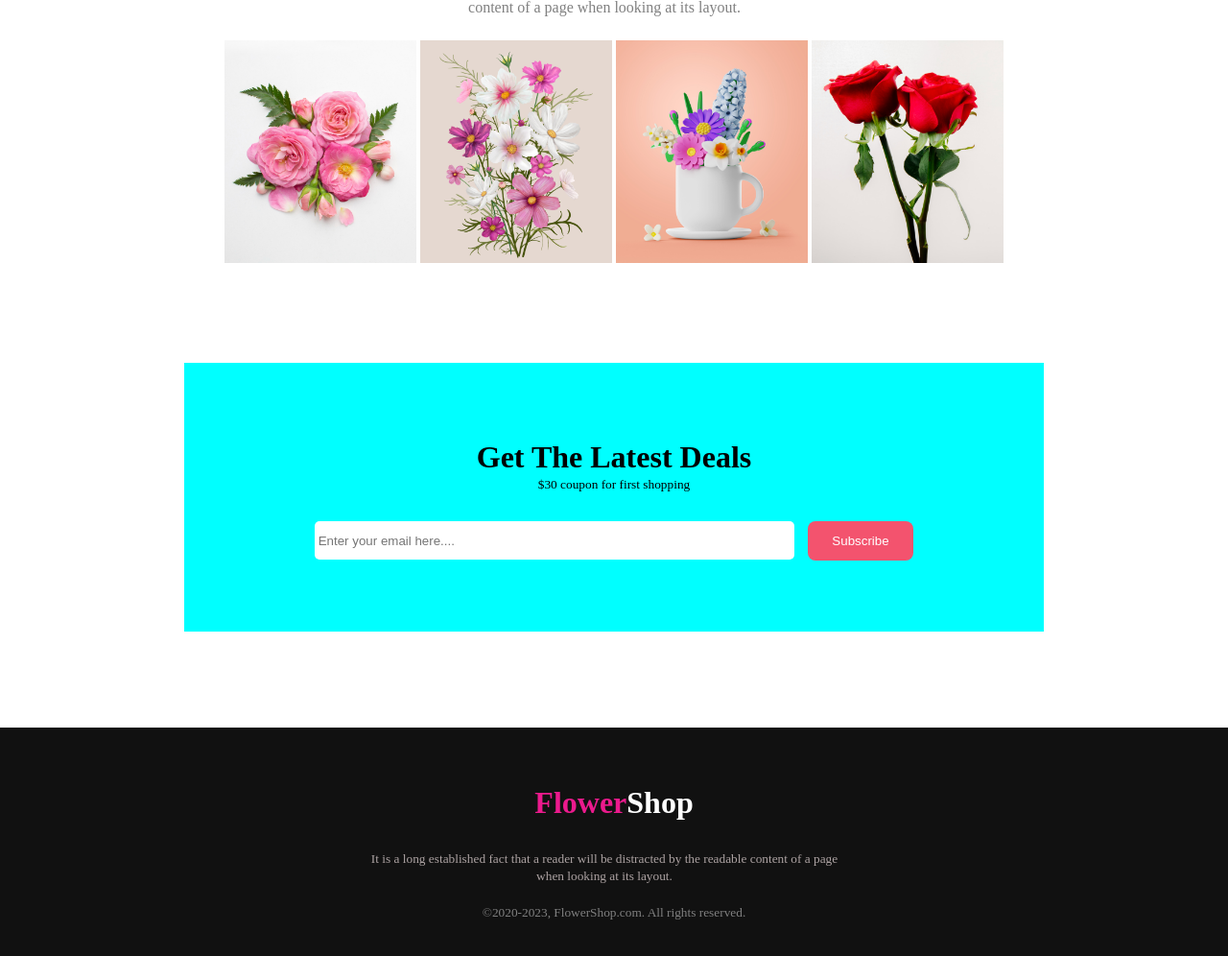
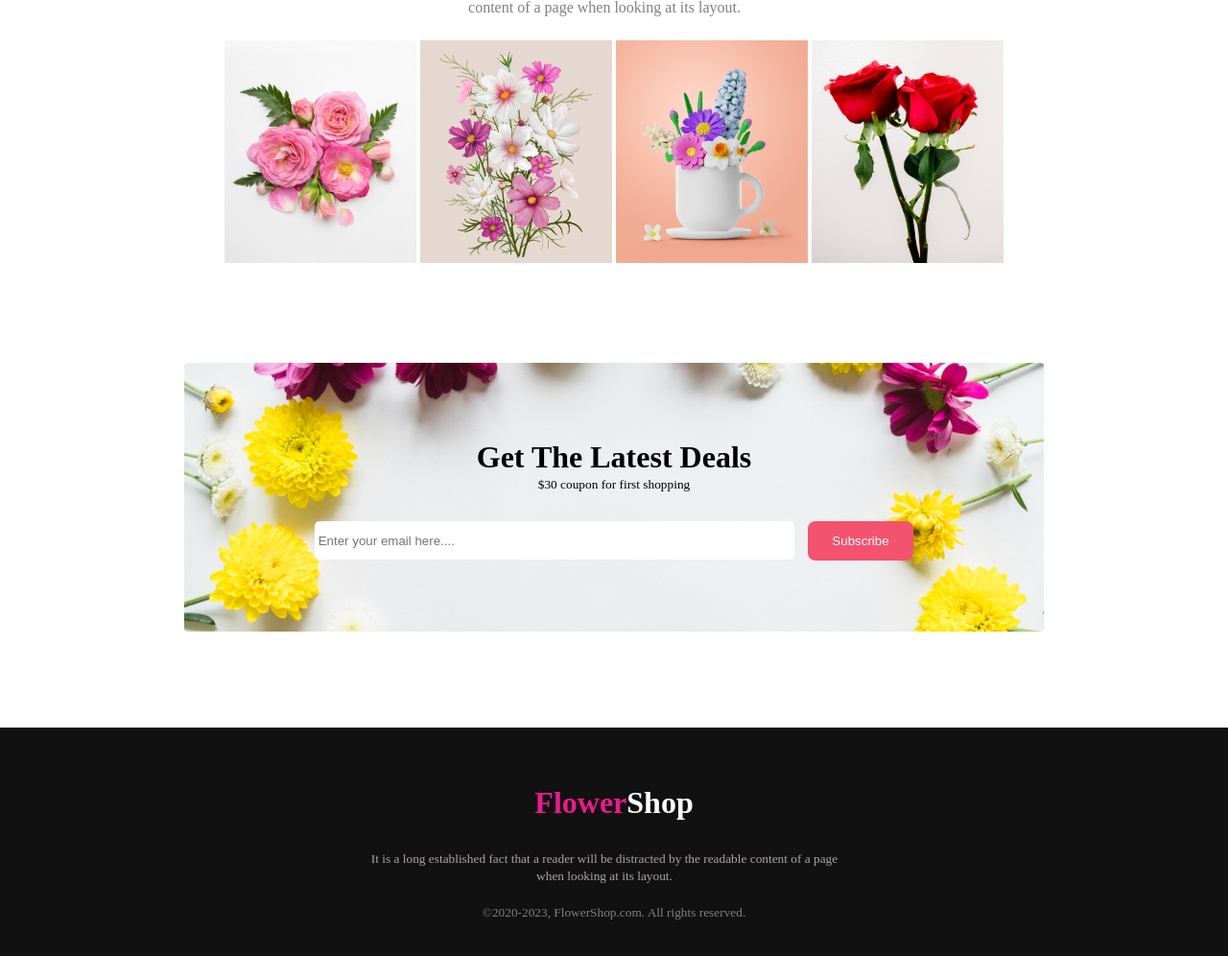
Before and after one commit to SakibGit1/First-Asignment, a plain HTML site: page index.html in a window 1280 px wide. Shown: the part 1598-2594 px from the top of the page at 96% size. Drawn offline with Linux system fonts and the light colour scheme.

Commit message:
cmnt check

```diff
--- a/style.css
+++ b/style.css
@@ -157,8 +157,9 @@
     height: 280px;
     margin: auto;
     margin-bottom: 100px;
-    /* background-image: url('') */
-    background-color: aqua;
+    background-image: url("Flower\ Asset/Rectangle 9.png");
+    background-size: cover;
+    /* background-color: aqua; */
     background-position: center;
     /* padding: 20px; */
     /* display: flex; */
```
